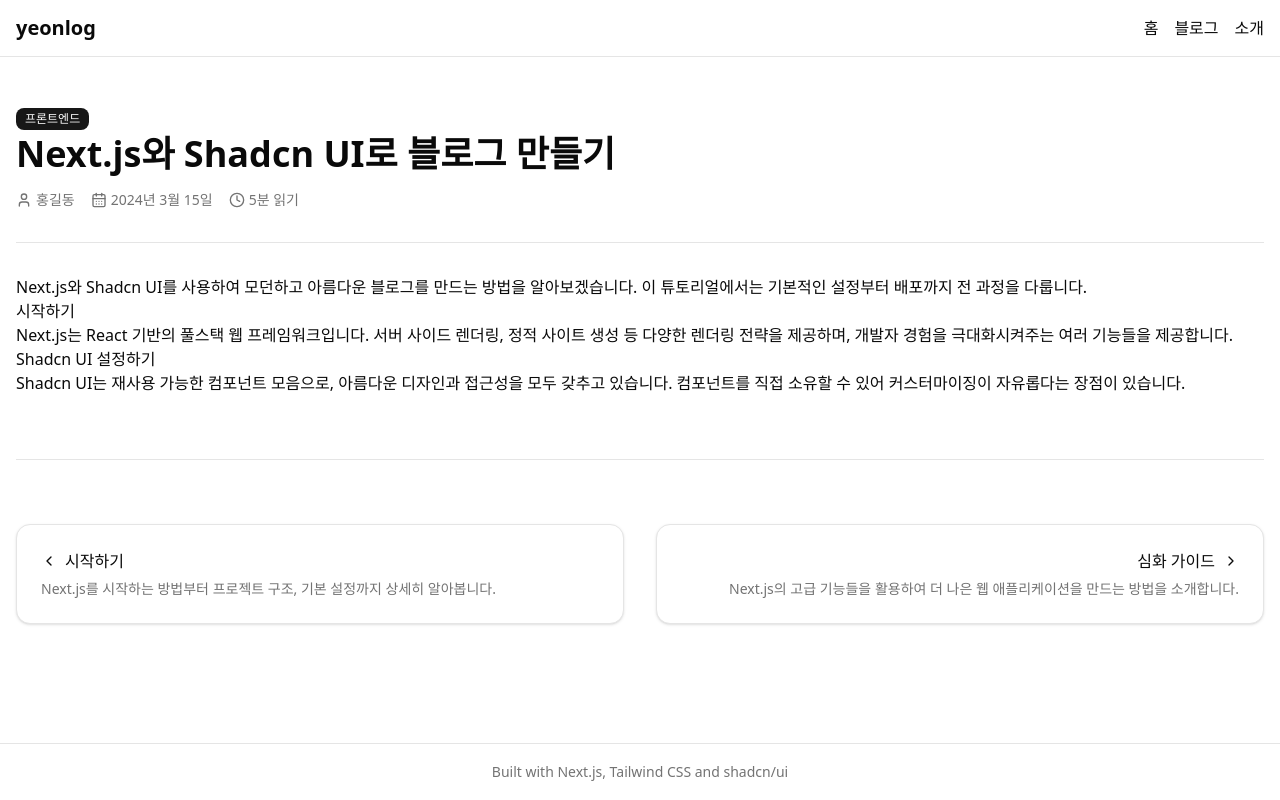
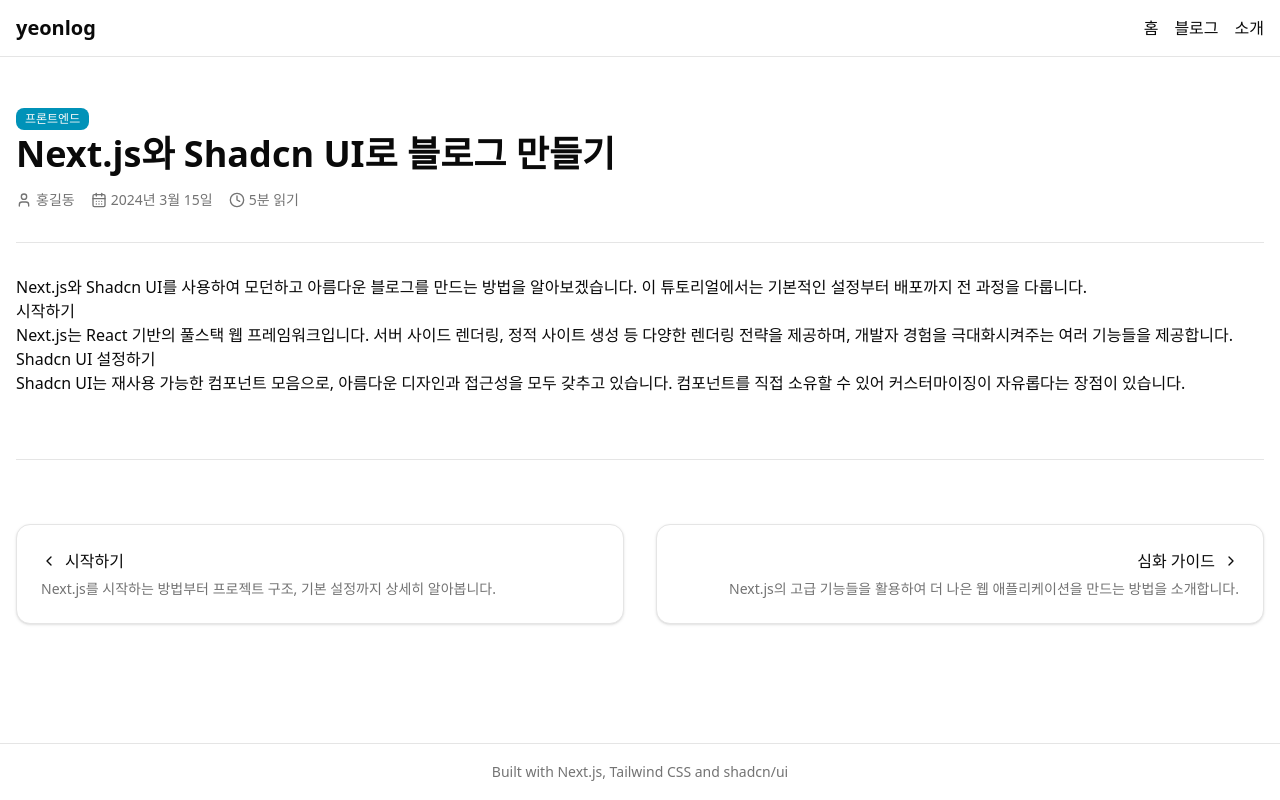
Before and after one commit to yeooonn/yeonlog, a Next.js app: page /blog/1 in a window 1280 px wide. Built offline with nearby package versions, Linux system fonts and the light colour scheme.

Commit message:
Design: badge color 변경

```diff
--- a/app/blog/[id]/page.tsx
+++ b/app/blog/[id]/page.tsx
@@ -11,7 +11,7 @@ export default function BlogPost() {
       {/* 블로그 헤더 */}
       <div className="space-y-4">
         <div className="space-y-1">
-          <Badge>프론트엔드</Badge>
+          <Badge className="bg-cyan-600">프론트엔드</Badge>
           <h1 className="text-4xl font-bold">Next.js와 Shadcn UI로 블로그 만들기</h1>
         </div>
 
```
